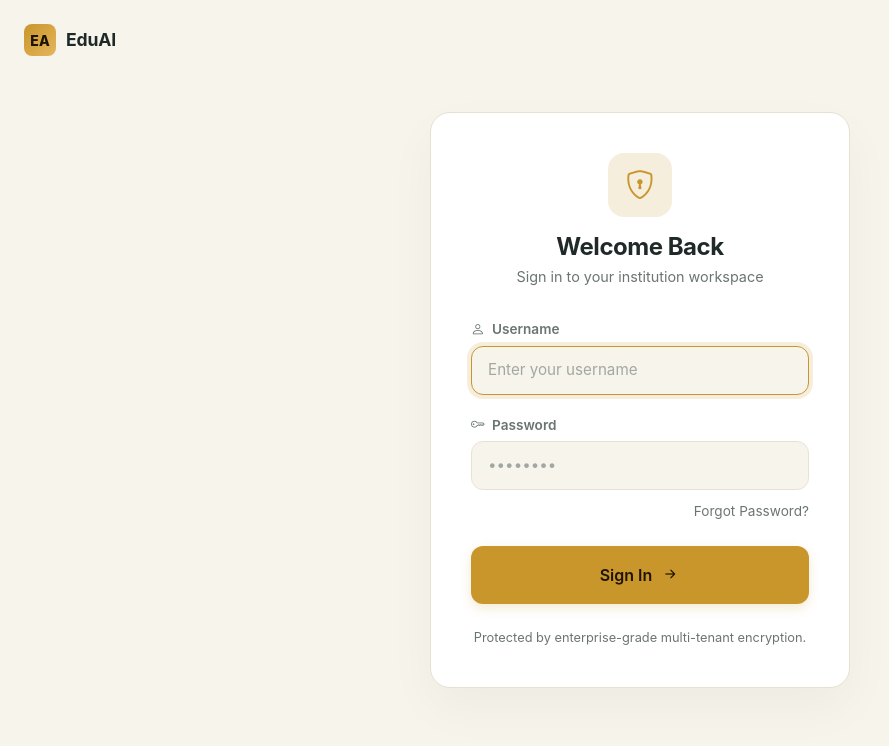
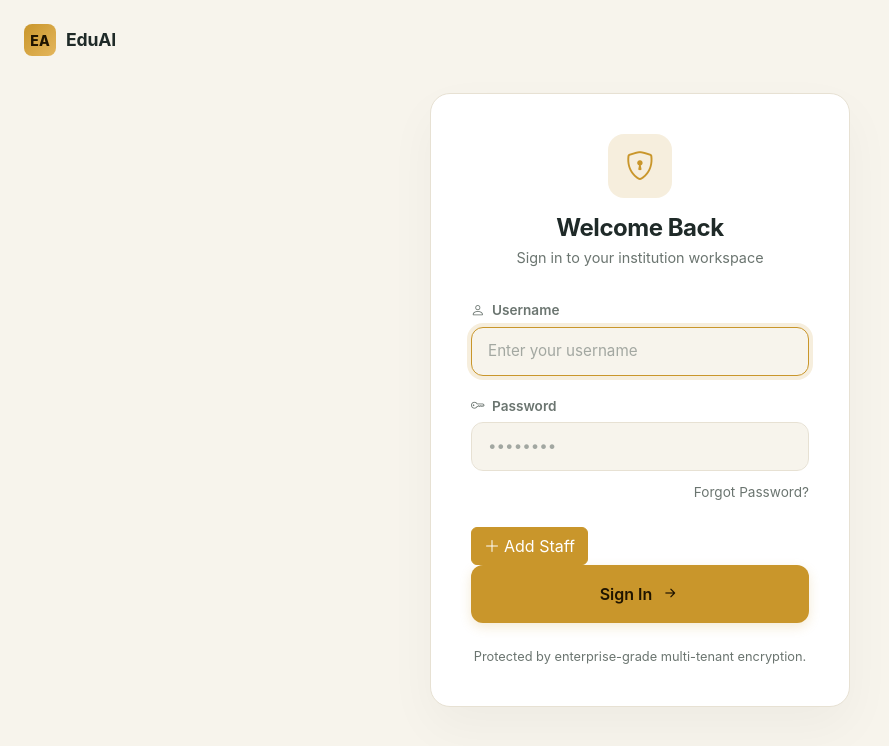
Before and after one commit to galaxyweb21/AISchoolManagement, a Django app: template templates/registration/login.html in a window 1280 px wide. Shown: the top 746 px of the page, without its empty margins (0-889 px from the left). Run offline with Django 4.2, Linux system fonts and the light colour scheme; the template is opened without the code that fills it, so the values that code supplies are empty; some libraries are stand-ins or nearby versions.

```diff
--- a/templates/registration/login.html
+++ b/templates/registration/login.html
@@ -229,6 +229,11 @@
                 <a href="#">Forgot Password?</a>
             </div>
 
+            <button type="button" class="btn btn-primary" style="background-color: var(--eduai-gold); border-color: var(--eduai-gold);" data-bs-toggle="modal" data-bs-target="#staffModal"
+                    data-action="create" data-url="{% url 'staff:staff_create' %}">
+                <i class="bi bi-plus-lg me-1"></i>Add Staff
+            </button>
+
             <button type="submit" class="btn btn-primary-custom d-flex align-items-center justify-content-center gap-2">
                 Sign In <i class="bi bi-arrow-right-short fs-5"></i>
             </button>
```
